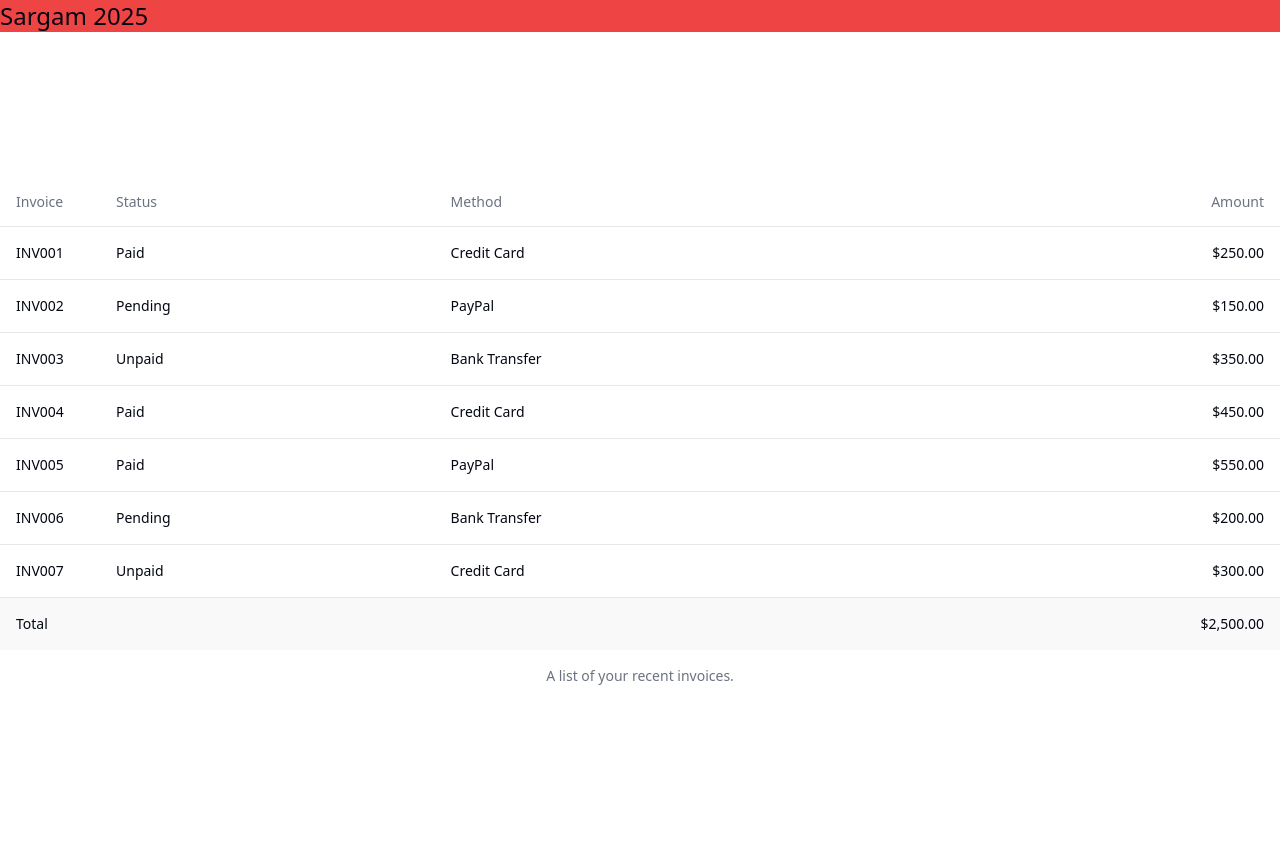
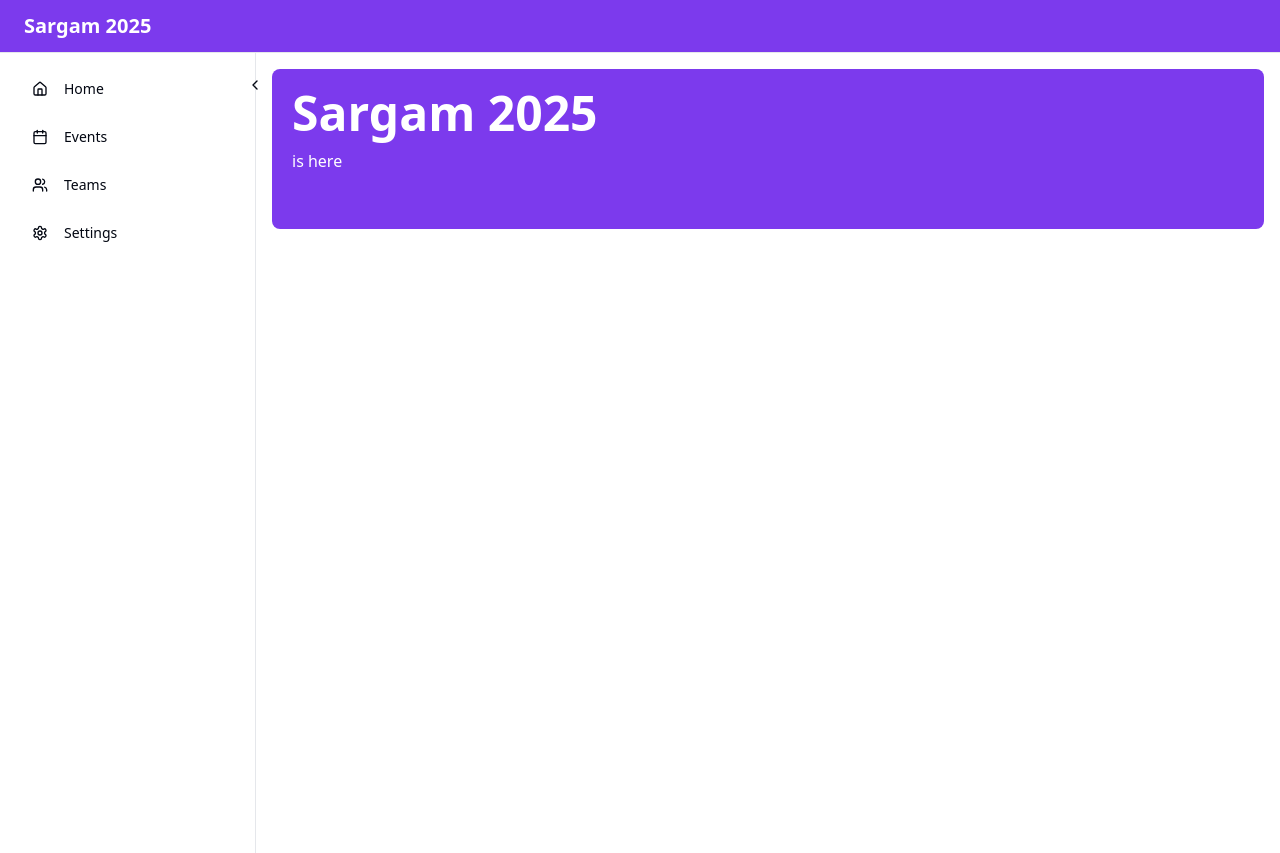
Before and after one commit to zukardex/sargam-2025, a React (Vite) app: page / in a window 1280 px wide. Before the commit the page ends 832 px from the top, so only its background shows below. Built offline with nearby package versions, Linux system fonts and the light colour scheme.

Commit message:
Add Navbar, Sidebar, Banner components and Skeleton UI; update Tailwind config and dependencies

```diff
--- a/package.json
+++ b/package.json
@@ -10,7 +10,10 @@
     "preview": "vite preview"
   },
   "dependencies": {
+    "@radix-ui/react-dialog": "^1.1.6",
+    "@radix-ui/react-separator": "^1.1.2",
     "@radix-ui/react-slot": "^1.1.2",
+    "@radix-ui/react-tooltip": "^1.1.8",
     "class-variance-authority": "^0.7.1",
     "clsx": "^2.1.1",
     "lucide-react": "^0.479.0",
--- a/src/App.jsx
+++ b/src/App.jsx
@@ -1,14 +1,18 @@
 import React from 'react'
-import { TableDemo } from './components/TableDemo'
-
-
+import { Sidebar } from './components/Sidebar'
+import { Navbar } from './components/Navbar'
+import Banner from './components/Banner'
 
 const App = () => {
   return (
-    <div>
-      <h1 className='text-2xl bg-red-500'>Sargam 2025</h1>
-      <div className='flex justify-center items-center min-h-screen mx-auto'>
-        <TableDemo />
+    <div className="flex flex-col h-screen">
+      <Navbar />
+      <div className="flex flex-1">
+        <Sidebar />
+        <main className="flex-1 p-4">
+          {/* Main content will go here */}
+          <Banner />
+        </main>
       </div>
     </div>
   )
--- /dev/null
+++ b/src/components/Banner.jsx
@@ -0,0 +1,14 @@
+import React from 'react'
+
+const Banner = () => {
+  return (
+    <div className='h-40 bg-violet-600 flex flex-wrap p-5 rounded-lg'>
+        <div className='flex flex-col gap-3'>
+            <h1 className='font-bold text-white text-5xl'>Sargam 2025</h1>
+            <p className='text-white text-1xl'>is here</p>
+        </div>
+    </div>
+  )
+}
+
+export default Banner
--- /dev/null
+++ b/src/components/Navbar.jsx
@@ -0,0 +1,9 @@
+import React from 'react'
+
+export function Navbar() {
+  return (
+    <nav className="border-b bg-background bg-violet-600 px-6 py-3">
+      <h1 className="text-xl text-white font-bold">Sargam 2025</h1>
+    </nav>
+  )
+}
--- /dev/null
+++ b/src/components/Sidebar.jsx
@@ -0,0 +1,38 @@
+import { Home, Calendar, Settings, Users, ChevronLeft, ChevronRight } from "lucide-react"
+import { Button } from "@/components/ui/button"
+import { useState } from "react"
+
+export function Sidebar() {
+  const [isCollapsed, setIsCollapsed] = useState(false)
+
+  return (
+    <div className={`relative h-screen border-r bg-background p-4 transition-all duration-300 ${isCollapsed ? 'w-20' : 'w-64'}`}>
+      <Button
+        variant="ghost"
+        size="icon"
+        className="absolute -right-4 top-4 h-8 w-8 rounded-full"
+        onClick={() => setIsCollapsed(!isCollapsed)}
+      >
+        {isCollapsed ? <ChevronRight size={16} /> : <ChevronLeft size={16} />}
+      </Button>
+      <nav className="space-y-2">
+        <Button variant="ghost" className="w-full justify-start">
+          <Home className="mr-2 h-4 w-4" />
+          {!isCollapsed && "Home"}
+        </Button>
+        <Button variant="ghost" className="w-full justify-start">
+          <Calendar className="mr-2 h-4 w-4" />
+          {!isCollapsed && "Events"}
+        </Button>
+        <Button variant="ghost" className="w-full justify-start">
+          <Users className="mr-2 h-4 w-4" />
+          {!isCollapsed && "Teams"}
+        </Button>
+        <Button variant="ghost" className="w-full justify-start">
+          <Settings className="mr-2 h-4 w-4" />
+          {!isCollapsed && "Settings"}
+        </Button>
+      </nav>
+    </div>
+  )
+}
--- a/src/components/TableDemo.jsx
+++ /dev/null
@@ -1,87 +0,0 @@
-import {
-    Table,
-    TableBody,
-    TableCaption,
-    TableCell,
-    TableFooter,
-    TableHead,
-    TableHeader,
-    TableRow,
-  } from "@/components/ui/table"
-
-  const invoices = [
-    {
-      invoice: "INV001",
-      paymentStatus: "Paid",
-      totalAmount: "$250.00",
-      paymentMethod: "Credit Card",
-    },
-    {
-      invoice: "INV002",
-      paymentStatus: "Pending",
-      totalAmount: "$150.00",
-      paymentMethod: "PayPal",
-    },
-    {
-      invoice: "INV003",
-      paymentStatus: "Unpaid",
-      totalAmount: "$350.00",
-      paymentMethod: "Bank Transfer",
-    },
-    {
-      invoice: "INV004",
-      paymentStatus: "Paid",
-      totalAmount: "$450.00",
-      paymentMethod: "Credit Card",
-    },
-    {
-      invoice: "INV005",
-      paymentStatus: "Paid",
-      totalAmount: "$550.00",
-      paymentMethod: "PayPal",
-    },
-    {
-      invoice: "INV006",
-      paymentStatus: "Pending",
-      totalAmount: "$200.00",
-      paymentMethod: "Bank Transfer",
-    },
-    {
-      invoice: "INV007",
-      paymentStatus: "Unpaid",
-      totalAmount: "$300.00",
-      paymentMethod: "Credit Card",
-    },
-  ]
-
-  export function TableDemo() {
-    return (
-      <Table>
-        <TableCaption>A list of your recent invoices.</TableCaption>
-        <TableHeader>
-          <TableRow>
-            <TableHead className="w-[100px]">Invoice</TableHead>
-            <TableHead>Status</TableHead>
-            <TableHead>Method</TableHead>
-            <TableHead className="text-right">Amount</TableHead>
-          </TableRow>
-        </TableHeader>
-        <TableBody>
-          {invoices.map((invoice) => (
-            <TableRow key={invoice.invoice}>
-              <TableCell className="font-medium">{invoice.invoice}</TableCell>
-              <TableCell>{invoice.paymentStatus}</TableCell>
-              <TableCell>{invoice.paymentMethod}</TableCell>
-              <TableCell className="text-right">{invoice.totalAmount}</TableCell>
-            </TableRow>
-          ))}
-        </TableBody>
-        <TableFooter>
-          <TableRow>
-            <TableCell colSpan={3}>Total</TableCell>
-            <TableCell className="text-right">$2,500.00</TableCell>
-          </TableRow>
-        </TableFooter>
-      </Table>
-    )
-  }
--- /dev/null
+++ b/src/components/ui/input.jsx
@@ -0,0 +1,19 @@
+import * as React from "react"
+
+import { cn } from "@/lib/utils"
+
+const Input = React.forwardRef(({ className, type, ...props }, ref) => {
+  return (
+    <input
+      type={type}
+      className={cn(
+        "flex h-10 w-full rounded-md border border-input bg-background px-3 py-2 text-base ring-offset-background file:border-0 file:bg-transparent file:text-sm file:font-medium file:text-foreground placeholder:text-muted-foreground focus-visible:outline-none focus-visible:ring-2 focus-visible:ring-ring focus-visible:ring-offset-2 disabled:cursor-not-allowed disabled:opacity-50 md:text-sm",
+        className
+      )}
+      ref={ref}
+      {...props} />
+  );
+})
+Input.displayName = "Input"
+
+export { Input }
--- /dev/null
+++ b/src/components/ui/skeleton.jsx
@@ -0,0 +1,10 @@
+import { cn } from "@/lib/utils"
+
+function Skeleton({
+  className,
+  ...props
+}) {
+  return (<div className={cn("animate-pulse rounded-md bg-muted", className)} {...props} />);
+}
+
+export { Skeleton }
--- /dev/null
+++ b/src/hooks/use-mobile.jsx
@@ -0,0 +1,19 @@
+import * as React from "react"
+
+const MOBILE_BREAKPOINT = 768
+
+export function useIsMobile() {
+  const [isMobile, setIsMobile] = React.useState(undefined)
+
+  React.useEffect(() => {
+    const mql = window.matchMedia(`(max-width: ${MOBILE_BREAKPOINT - 1}px)`)
+    const onChange = () => {
+      setIsMobile(window.innerWidth < MOBILE_BREAKPOINT)
+    }
+    mql.addEventListener("change", onChange)
+    setIsMobile(window.innerWidth < MOBILE_BREAKPOINT)
+    return () => mql.removeEventListener("change", onChange);
+  }, [])
+
+  return !!isMobile
+}
--- a/src/index.css
+++ b/src/index.css
@@ -29,7 +29,15 @@
     --chart-4: 43 74% 66%;
     --chart-5: 27 87% 67%;
     --radius: 0.5rem
-  }
+  ;
+    --sidebar-background: 0 0% 98%;
+    --sidebar-foreground: 240 5.3% 26.1%;
+    --sidebar-primary: 240 5.9% 10%;
+    --sidebar-primary-foreground: 0 0% 98%;
+    --sidebar-accent: 240 4.8% 95.9%;
+    --sidebar-accent-foreground: 240 5.9% 10%;
+    --sidebar-border: 220 13% 91%;
+    --sidebar-ring: 217.2 91.2% 59.8%}
   .dark {
     --background: 224 71.4% 4.1%;
     --foreground: 210 20% 98%;
@@ -55,7 +63,15 @@
     --chart-3: 30 80% 55%;
     --chart-4: 280 65% 60%;
     --chart-5: 340 75% 55%
-  }
+  ;
+    --sidebar-background: 240 5.9% 10%;
+    --sidebar-foreground: 240 4.8% 95.9%;
+    --sidebar-primary: 224.3 76.3% 48%;
+    --sidebar-primary-foreground: 0 0% 100%;
+    --sidebar-accent: 240 3.7% 15.9%;
+    --sidebar-accent-foreground: 240 4.8% 95.9%;
+    --sidebar-border: 240 3.7% 15.9%;
+    --sidebar-ring: 217.2 91.2% 59.8%}
 }
 
 @layer base {
--- a/tailwind.config.js
+++ b/tailwind.config.js
@@ -51,6 +51,16 @@ export default {
   				'3': 'hsl(var(--chart-3))',
   				'4': 'hsl(var(--chart-4))',
   				'5': 'hsl(var(--chart-5))'
+  			},
+  			sidebar: {
+  				DEFAULT: 'hsl(var(--sidebar-background))',
+  				foreground: 'hsl(var(--sidebar-foreground))',
+  				primary: 'hsl(var(--sidebar-primary))',
+  				'primary-foreground': 'hsl(var(--sidebar-primary-foreground))',
+  				accent: 'hsl(var(--sidebar-accent))',
+  				'accent-foreground': 'hsl(var(--sidebar-accent-foreground))',
+  				border: 'hsl(var(--sidebar-border))',
+  				ring: 'hsl(var(--sidebar-ring))'
   			}
   		}
   	}
```
Also changed, not shown: 1 other file (tests, documents, lock files or other folders). Lines whose indentation alone changed are shown as unchanged.
